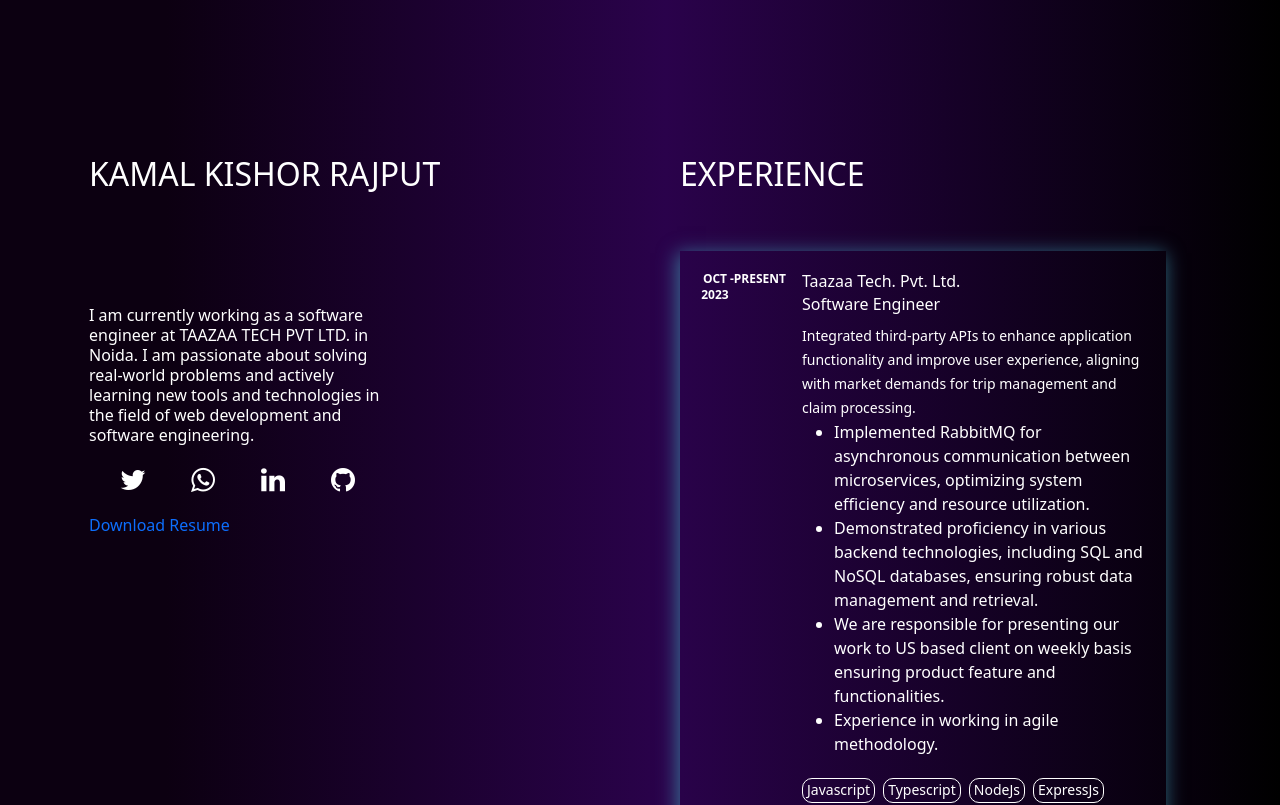
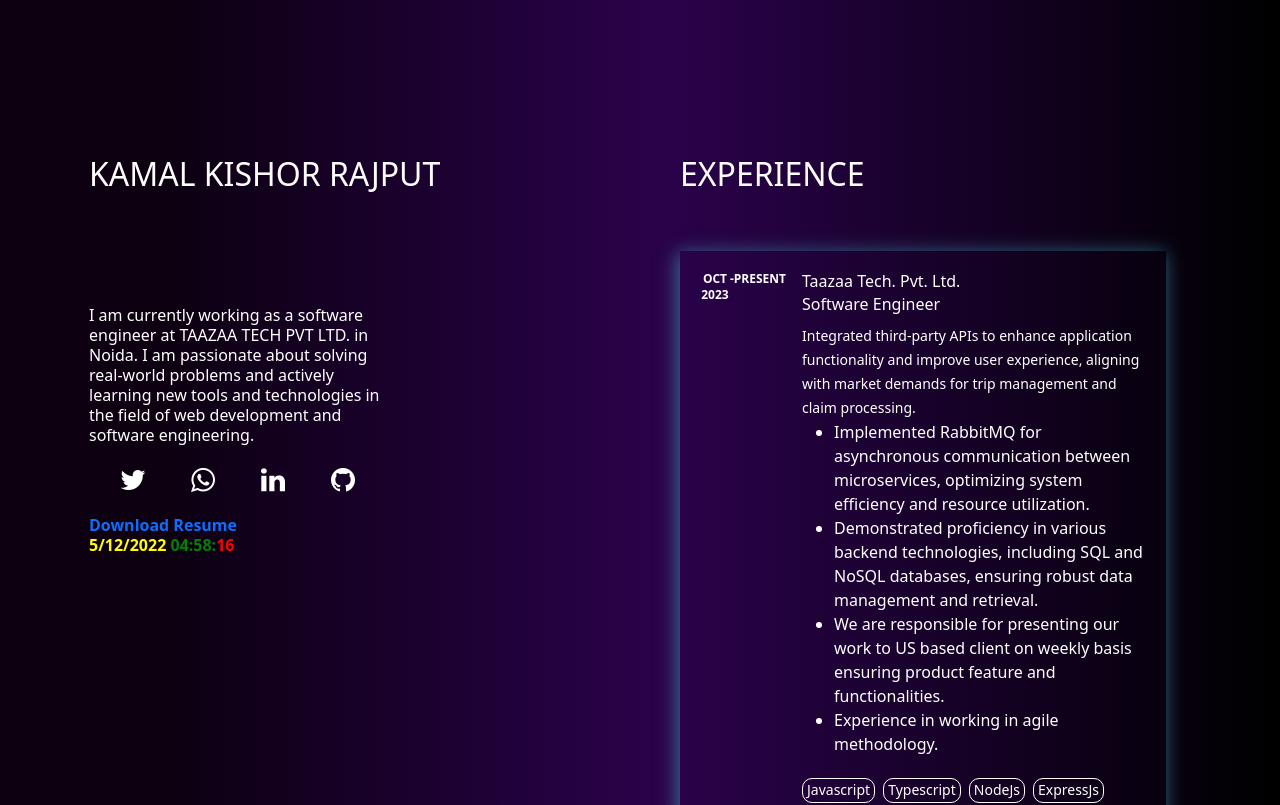
Before and after one commit to kamal-k-rajput/Portfolio, a React (Create React App) app: page / in a window 1280 px wide. Shown: the top 805 px of the page. Built offline with nearby package versions, Linux system fonts and the light colour scheme; the HTML template or start-up script is replaced by a standard one.

Commit message:
add date and time

```diff
--- a/src/components/About.jsx
+++ b/src/components/About.jsx
@@ -3,6 +3,7 @@ import "./About.css";
 import { Experiance } from "./experiance/Experiance";
 import { Footer } from "./footer/Footer";
 import resume from "../assets/files/kamal_kishor_rajput.nodejs.pdf";
+import { CurrentTime } from "./CurrentTime";
 
 const About = () => {
   return (
@@ -18,9 +19,12 @@ const About = () => {
             actively learning new tools and technologies in the field of web
             development and software engineering.
             <Footer />
-            <a href={resume} target="_blank" rel="noreferrer">
-              Download Resume
-            </a>
+            <b>
+              <a href={resume} target="_blank" rel="noreferrer">
+                Download Resume
+              </a>
+            </b>
+            <CurrentTime />
           </div>
         </div>
       </div>
--- /dev/null
+++ b/src/components/CurrentTime.css
@@ -0,0 +1,16 @@
+.time-seconds {
+    color: red;
+    font-size: 23px;
+}
+
+.time-r {
+    color: red
+}
+
+.time-y {
+    color: yellow
+}
+
+.time-g {
+    color: green
+}
--- /dev/null
+++ b/src/components/CurrentTime.jsx
@@ -0,0 +1,57 @@
+import React, { useState, useEffect } from "react";
+import "./CurrentTime.css";
+export const CurrentTime = () => {
+  const classNames = ["time-r", "time-g", "time-y"];
+  const [clss, setClss] = useState(true);
+  const [time, setTime] = useState("00:00");
+  const [SS, setSS] = useState("00");
+  const [date, setDate] = useState(() => {
+    return "00/00/0000";
+  });
+  function dateChangeHandler(date) {
+    const localDate = date.toLocaleDateString();
+    setDate(localDate);
+  }
+  function timeChangeHandler(date) {
+    let HH = date.getHours();
+    let MM = date.getMinutes();
+    let SS = date.getSeconds();
+
+    if (HH?.toString()?.length === 1) {
+      HH = `0${HH}`;
+    }
+    if (MM?.toString()?.length === 1) {
+      MM = `0${MM}`;
+    }
+    const hhmm = `${HH}:${MM}:`;
+    if (hhmm !== time) {
+      setClss((value) => !value);
+    }
+    if (SS?.toString()?.length === 1) {
+      SS = `0${SS}`;
+    }
+    setSS(SS);
+    setTime(hhmm);
+  }
+
+  useEffect(() => {
+    const id = setInterval(() => {
+      dateChangeHandler(new Date());
+      timeChangeHandler(new Date());
+    }, 900);
+    return () => clearInterval(id);
+  }, []);
+  return (
+    <span>
+      <b id="time-date" className={classNames[2]}>
+        {date}
+      </b>
+      <b id="time-minute" className={classNames[clss ? 0 : 1]}>
+        {`${" "}${time}`}
+        <span id="time-seconds" className={classNames[clss ? 1 : 0]}>
+          {SS}
+        </span>
+      </b>
+    </span>
+  );
+};
```
